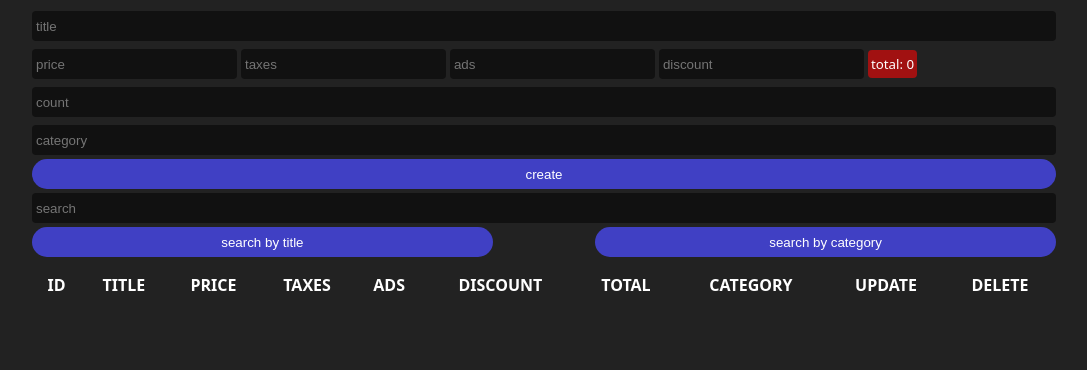
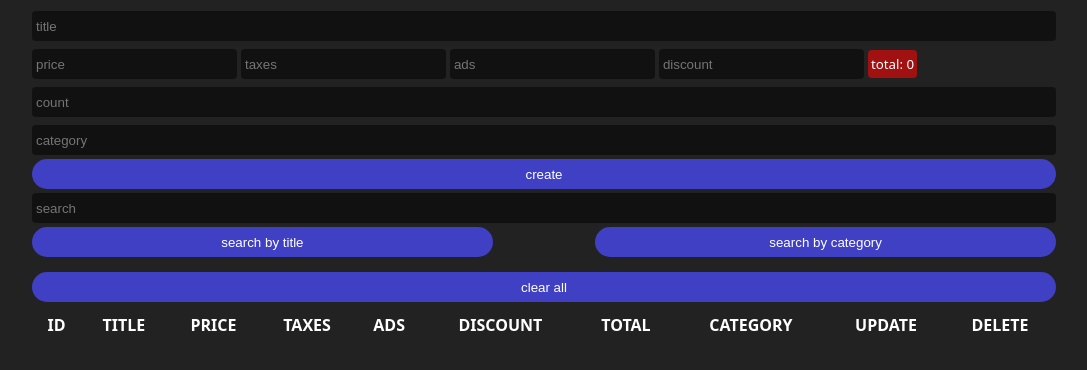
Before and after one commit to DevEngineerBM/First-Crud, a plain HTML site: page index.html in a window 1280 px wide. Shown: the part 78-448 px from the top of the page, without its empty margins (96-1183 px from the left). Drawn offline with Linux system fonts and the light colour scheme.

Commit message:
WIP: ADD (CLEAR ALL) BUTTON FUNCTIONNALITY

```diff
--- a/script.js
+++ b/script.js
@@ -137,8 +137,10 @@ function showData() {
 
         row.insertCell().appendChild(deleteButton);
         row.insertCell().appendChild(updateButton);
+
     }
      getTotal();
+
 }
 
  function createButton(text, clickHandler) {
@@ -193,6 +195,33 @@ function deletePro(i) {
 
 // DELETE ALL PRODUCT
 
+let clearButton = document.createElement('button');
+
+
+let table = document.querySelector('table')
+
+clearButton.innerText = 'clear all';
+
+clearButton.className = 'clear-all'
+
+table.parentElement.insertBefore(clearButton, table);
+
+function clearAll() {
+
+    dataProduct.length = 0;
+
+      // Update the localStorage
+    localStorage.product = JSON.stringify(dataProduct);
+
+     // SHOW THE UPGRADED DATA
+   showData();
+}
+
+
+
+clearButton.addEventListener('click', clearAll)
+
+
 
 
 
--- a/style.css
+++ b/style.css
@@ -85,7 +85,7 @@ width: 45%;
 table {
     width: 100%;
     text-align: center;
-    margin: 10px 0;
+    margin: 5px 0;
 }
 
 table th {
@@ -97,3 +97,7 @@ text-transform: uppercase;
 table th, td {
     padding: 5px ;
 }
+
+.clear-all {
+    margin-top: 15px;
+}
```
